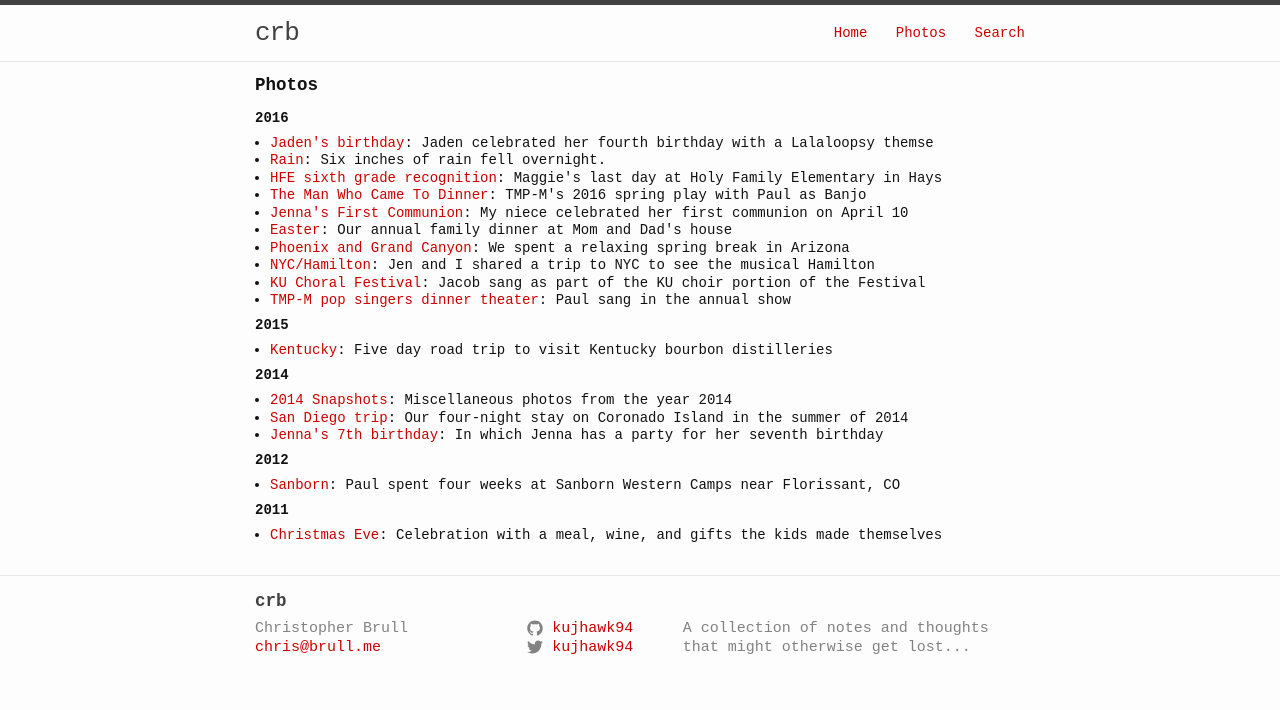
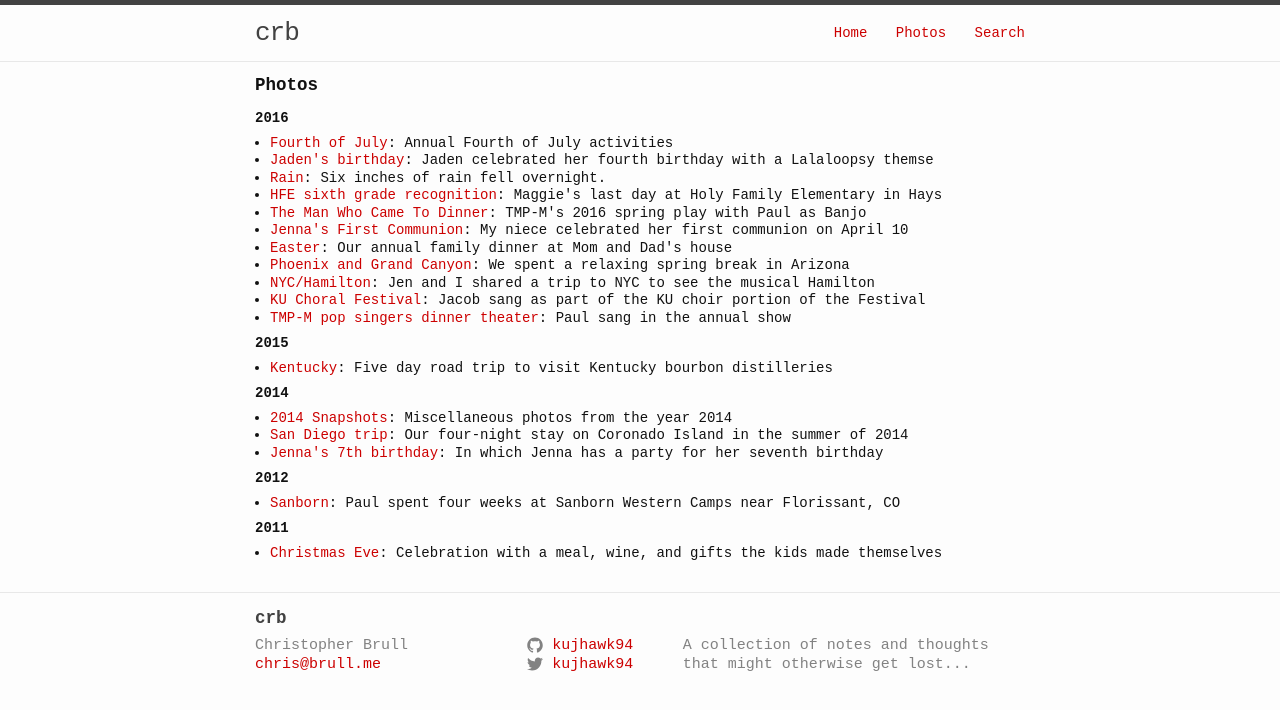
Before and after one commit to kujhawk94/kujhawk94.github.io, a Jekyll site: the page built from photos.html, in a window 1280 px wide. Shown: the top 710 px of the page. Built offline with Jekyll 4.4.1, drawn with Linux system fonts in a browser that asks for light colours.

Commit message:
Add 4OJ photo album

```diff
--- a/_data/photoalbums.yml
+++ b/_data/photoalbums.yml
@@ -63,3 +63,7 @@ albumlist:
         description:  Paul sang in the annual show
         date:  2016-02-06
         url:  http://photos.brull.me/School/2016-Dinner-Theater/
+    -   title:  Fourth of July
+        description:  Annual Fourth of July activities
+        date:   2016-07-04
+        url:  http://photos.brull.me/Holidays/2016-Fourth-of-July/
```
